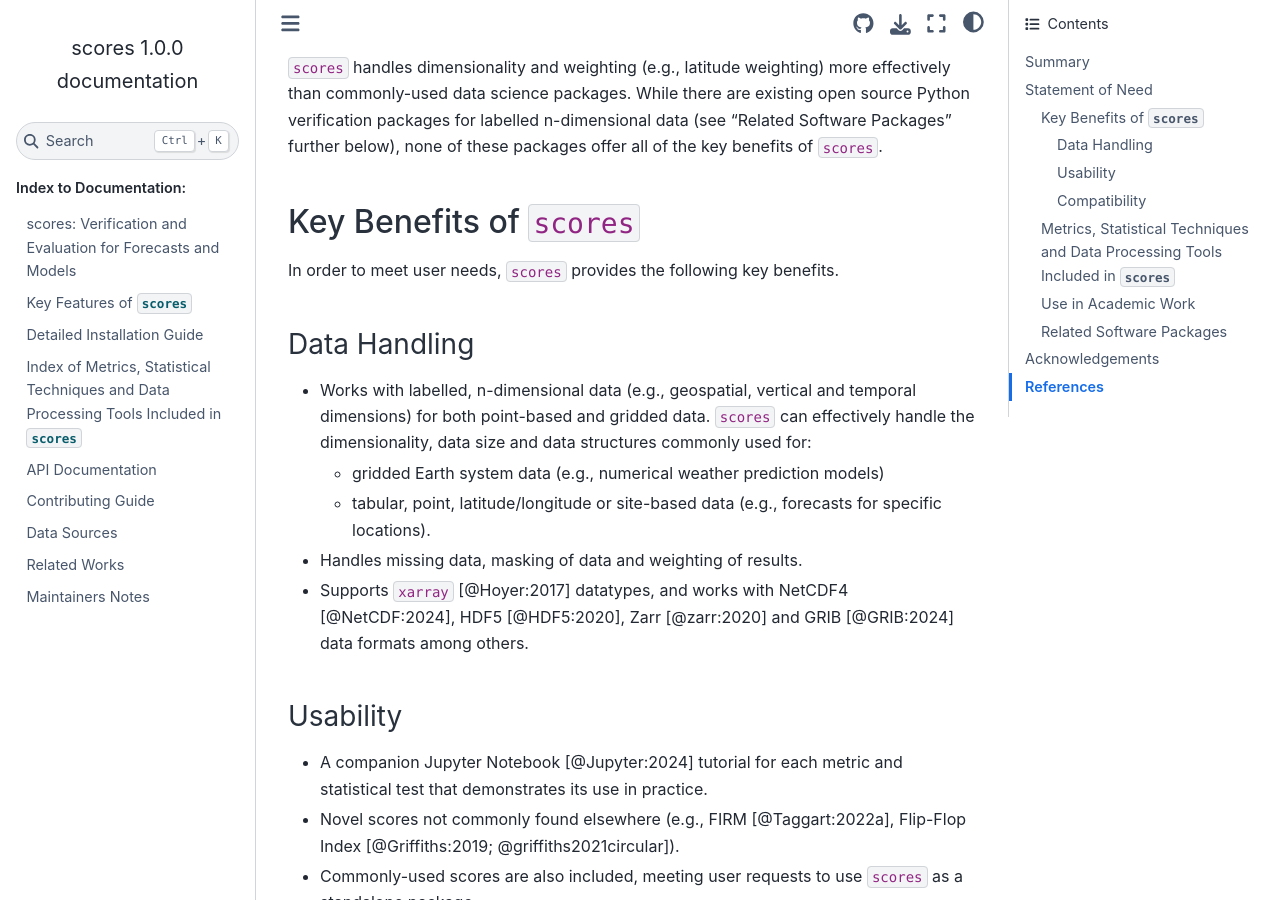
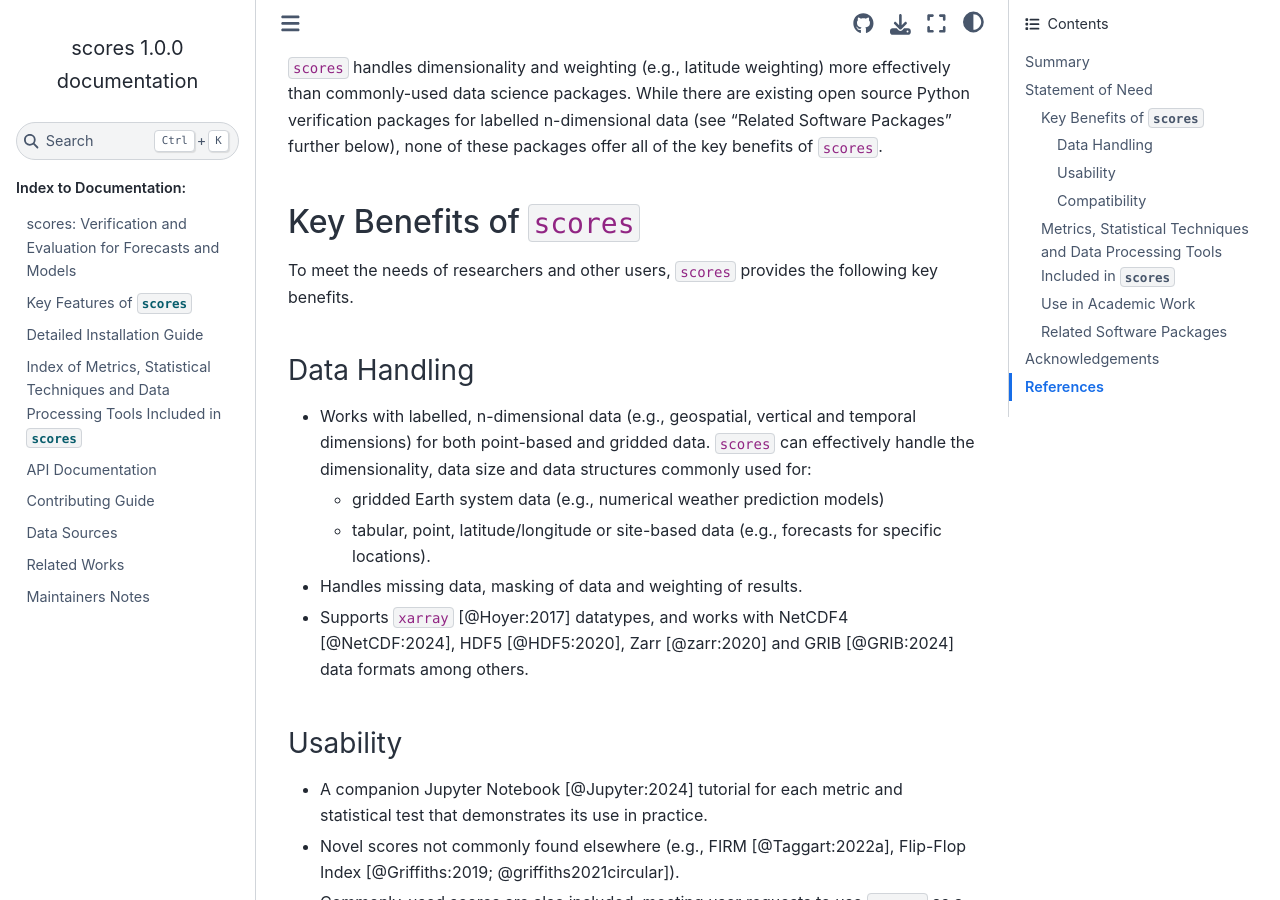
Before and after one commit to nci/scores, a Sphinx documentation site: the page built from docs/paper.md, in a window 1280 px wide and 900 px high, scrolled down 1056 px. Built offline with Sphinx 7.4.7 and the Sphinx Book theme 1.1.4, drawn with Linux system fonts in a browser that asks for light colours; pages that are not in the unit, such as notebooks, are missing from menus.

Commit message:
Further paper updates

```diff
--- a/docs/paper.bib
+++ b/docs/paper.bib
@@ -234,7 +234,7 @@
       eprint={2404.18429},
       archivePrefix={arXiv},
       primaryClass={physics.ao-ph},
-      journal={{arXiv preprint arXiv:2404.18429}},
+      journal={{arXiv {p}reprint arXiv:2404.18429}},
 	  doi={10.48550/arXiv.2404.18429}
 }
 @article{Ferro_2013,
--- a/docs/paper.md
+++ b/docs/paper.md
@@ -79,7 +79,7 @@ The purpose of `scores` is (a) to mathematically verify and validate models and
 
 ## Key Benefits of `scores`
 
-In order to meet user needs, `scores` provides the following key benefits.
+To meet the needs of researchers and other users, `scores` provides the following key benefits.
 
 ### Data Handling
 
```
